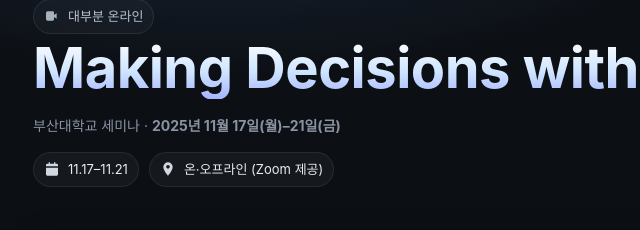
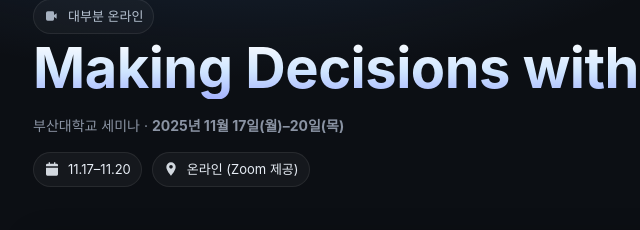
Before and after one commit to pnu-ds/pnu-ds.github.io, a plain HTML site: page index.html in a window 1280 px wide. Shown: the part 142-372 px from the top of the page, 27-667 px from the left. Drawn offline with Linux system fonts and the light colour scheme.

Commit message:
Update index.html

```diff
--- a/index.html
+++ b/index.html
@@ -4,11 +4,13 @@
   <meta charset="utf-8" />
   <meta name="viewport" content="width=device-width,initial-scale=1" />
   <title>Making Decisions with AI — 부산대학교 세미나</title>
-  <meta name="description" content="부산대학교 세미나 Making Decisions with AI — 2025년 11월 17–21일. 연사 소개, 일정, 장소, 온라인(Zoom) 링크." />
+  <meta name="description" content="부산대학교 세미나 Making Decisions with AI — 2025년 11월 17–20일. 연사 소개, 일정, 장소, 온라인(Zoom) 링크." />
   <meta property="og:title" content="Making Decisions with AI — 부산대학교 세미나" />
   <meta property="og:description" content="연사 소개와 일정, 온라인/오프라인 안내, Zoom 링크." />
   <meta property="og:type" content="website" />
   <meta property="og:locale" content="ko_KR" />
+  <!-- OG 이미지 태그 추가 -->
+  <meta property="og:image" content="https://placehold.co/1200x630/0c0f14/e7edf5?text=Making%20Decisions%20with%20AI&font=noto-sans-kr" />
   <style>
     /* ------------------------------
         기본 설정 & 다크모드 친화 팔레트
@@ -278,15 +280,15 @@
             대부분 온라인
           </span>
           <h1 class="title">Making Decisions with AI</h1>
-          <p class="muted">부산대학교 세미나 · <strong>2025년 11월 17일(월)–21일(금)</strong></p>
+          <p class="muted">부산대학교 세미나 · <strong>2025년 11월 17일(월)–20일(목)</strong></p>
           <div class="meta">
             <span class="chip" title="기간">
               <svg class="icon" viewBox="0 0 24 24" fill="currentColor" aria-hidden="true"><path d="M7 2v2H5a2 2 0 0 0-2 2v2h18V6a2 2 0 0 0-2-2h-2V2h-2v2H9V2H7zm14 8H3v10a2 2 0 0 0 2 2h14a2 2 0 0 0 2-2V10z"></path></svg>
-              11.17–11.21
+              11.17–11.20
             </span>
             <span class="chip" title="장소">
               <svg class="icon" viewBox="0 0 24 24" fill="currentColor" aria-hidden="true"><path d="M12 2a7 7 0 0 0-7 7c0 5.25 7 13 7 13s7-7.75 7-13a7 7 0 0 0-7-7zm0 9.5A2.5 2.5 0 1 1 12 6a2.5 2.5 0 0 1 0 5.5z"></path></svg>
-              온·오프라인 (Zoom 제공)
+              온라인 (Zoom 제공)
             </span>
           </div>
         </div>
```
